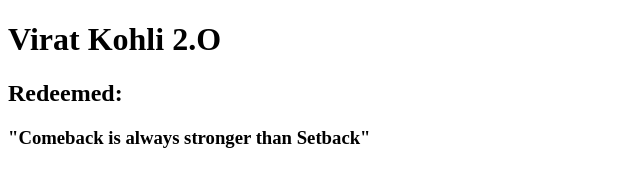
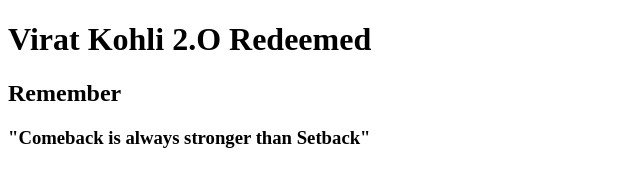
Before and after one commit to 18abhinavvk/Virat-Kohli, a plain HTML site: page index.html in a window 1280 px wide. Shown: the whole page, without its empty margins (0-640 px from the left). Drawn offline with Linux system fonts and the light colour scheme.

Commit message:
Update index.html

```diff
--- a/index.html
+++ b/index.html
@@ -7,8 +7,8 @@
     <title>Document</title>
 </head>
 <body>
-    <h1>Virat Kohli 2.O</h1>
-    <h2>Redeemed:</h2>
+    <h1>Virat Kohli 2.O Redeemed</h1>
+    <h2>Remember</h2>
     <h3>"Comeback is always stronger than Setback"</h3>
 </body>
 </html>
```
